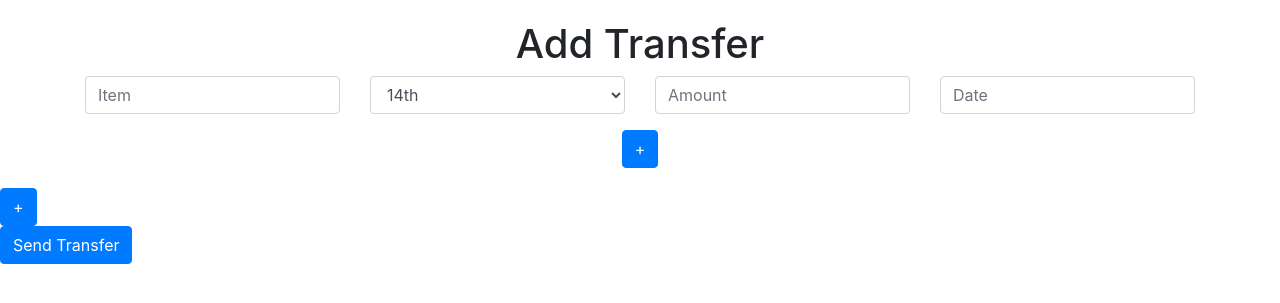
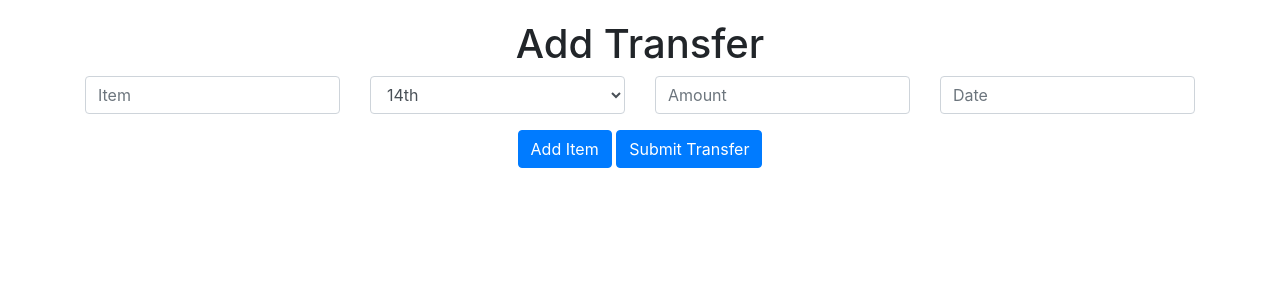
Before and after one commit to aidangollan/Common-Good-Bakery-Project-Summer-2023, a Flask app: page /transfer/add_transfer in a window 1280 px wide. Shown: the top 303 px of the page. Run offline with Flask 3, Linux system fonts and the light colour scheme; the visitor is signed in with stand-in values (Sample User, id 1); some libraries are stand-ins or nearby versions.

Commit message:
initial transfer update

```diff
--- a/static/script.js
+++ b/static/script.js
@@ -12,26 +12,22 @@ $( function() {
     initializeDatepicker();
 
     // The add transfer button click event
-    $("#add_transfer_button").click(function() {
-        var formGroup = '<div class="form-group row">' +
-                            '<div class="col-sm-3">' +
-                                '<input type="text" class="form-control" placeholder="Item">' +
-                            '</div>' +
-                            '<div class="col-sm-3">' +
-                                '<select class="form-control">' +
-                                    '<option value="14th">14th</option>' +
-                                    '<option value="8th">8th</option>' +
-                                '</select>' +
-                            '</div>' +
-                            '<div class="col-sm-3">' +
-                                '<input type="text" class="form-control" placeholder="Amount">' +
-                            '</div>' +
-                            '<div class="col-sm-3">' +
-                                '<input type="text" class="form-control date" placeholder="Date">' +
-                            '</div>' +
-                        '</div>';
-        $("#form_container").append(formGroup);
+    $("#add_item_button").click(function() {
+        var newItem = $(".transfer-item").first().clone();
+        $("#form_container").append(newItem);
         initializeDatepicker();
+    });
+
+    $("#submit_transfer_button").click(function() {
+        var transfers = [];
+        $(".transfer-item").each(function(){
+            var item = $(this).find('input[name="item"]').val();
+            var location = $(this).find('select[name="location"]').val();
+            var amount = $(this).find('input[name="amount"]').val();
+            var date = $(this).find('input[name="date"]').val();
+            transfers.push({item: item, location: location, amount: amount, date: date});
+        });
+        $.post('/add_transfer', {transfers: JSON.stringify(transfers)});
     });
 
     function initializeDatepicker() {
--- a/templates/add_transfer.html
+++ b/templates/add_transfer.html
@@ -1,6 +1,5 @@
 <!DOCTYPE html>
 <html>
-
 <head>
     <title>Add Transfer</title>
     <link rel="stylesheet" type="text/css" href="{{ url_for('static', filename='styles.css') }}">
@@ -12,30 +11,29 @@
     <div class="container">
         <h1>Add Transfer</h1>
         <div id="form_container">
-            <div class="form-group row">
+            <!-- Transfer item structure -->
+            <div class="form-group row transfer-item">
                 <div class="col-sm-3">
-                    <input type="text" class="form-control" placeholder="Item">
+                    <input type="text" class="form-control" name="item" placeholder="Item">
                 </div>
                 <div class="col-sm-3">
-                    <select class="form-control">
+                    <select class="form-control" name="location">
                         <option value="14th">14th</option>
                         <option value="8th">8th</option>
                     </select>
                 </div>
                 <div class="col-sm-3">
-                    <input type="text" class="form-control" placeholder="Amount">
+                    <input type="text" class="form-control" name="amount" placeholder="Amount">
                 </div>
                 <div class="col-sm-3">
-                    <input type="text" class="form-control date" placeholder="Date">
+                    <input type="text" class="form-control date" name="date" placeholder="Date">
                 </div>
             </div>
         </div>
-        <button id="add_transfer_button" class="btn btn-primary" type="button">+</button>
+        <button id="add_item_button" class="btn btn-primary" type="button">Add Item</button>
+        <button id="submit_transfer_button" class="btn btn-primary" type="button">Submit Transfer</button>
     </div>
-    <button id="add_transfer_button" class="btn btn-primary" type="button">+</button>
-    <form action="{{ url_for('transfer.send_transfer') }}" method="post">
-        <button class="btn btn-primary" type="submit">Send Transfer</button>
-    </form>
+
     <script src="https://code.jquery.com/jquery-1.12.4.js"></script>
     <script src="https://code.jquery.com/ui/1.12.1/jquery-ui.js"></script>
     <script src="{{ url_for('static', filename='script.js') }}"></script>
--- a/transfer.py
+++ b/transfer.py
@@ -1,6 +1,7 @@
-from flask import Blueprint, render_template, redirect
+from flask import Blueprint, render_template, redirect, request, jsonify
 from flask_mail import Message
 from flask_login import login_required
+import json
 from init import mail
 
 transfer = Blueprint('transfer', __name__)
@@ -10,9 +11,19 @@ transfer = Blueprint('transfer', __name__)
 def index():
     return render_template('transfer.html')
 
-@transfer.route('/add_transfer')
+@transfer.route('/add_transfer', methods=['GET', 'POST'])
 @login_required
 def add_transfer():
+    if request.method == 'POST':
+        transfers = request.form.get('transfers')
+        transfers = json.loads(transfers)
+
+        for t in transfers:
+            # Save transfers to the database here
+            pass
+
+        return jsonify({'success': True}), 200
+
     return render_template('add_transfer.html')
 
 @transfer.route('/view_transfers')
```
